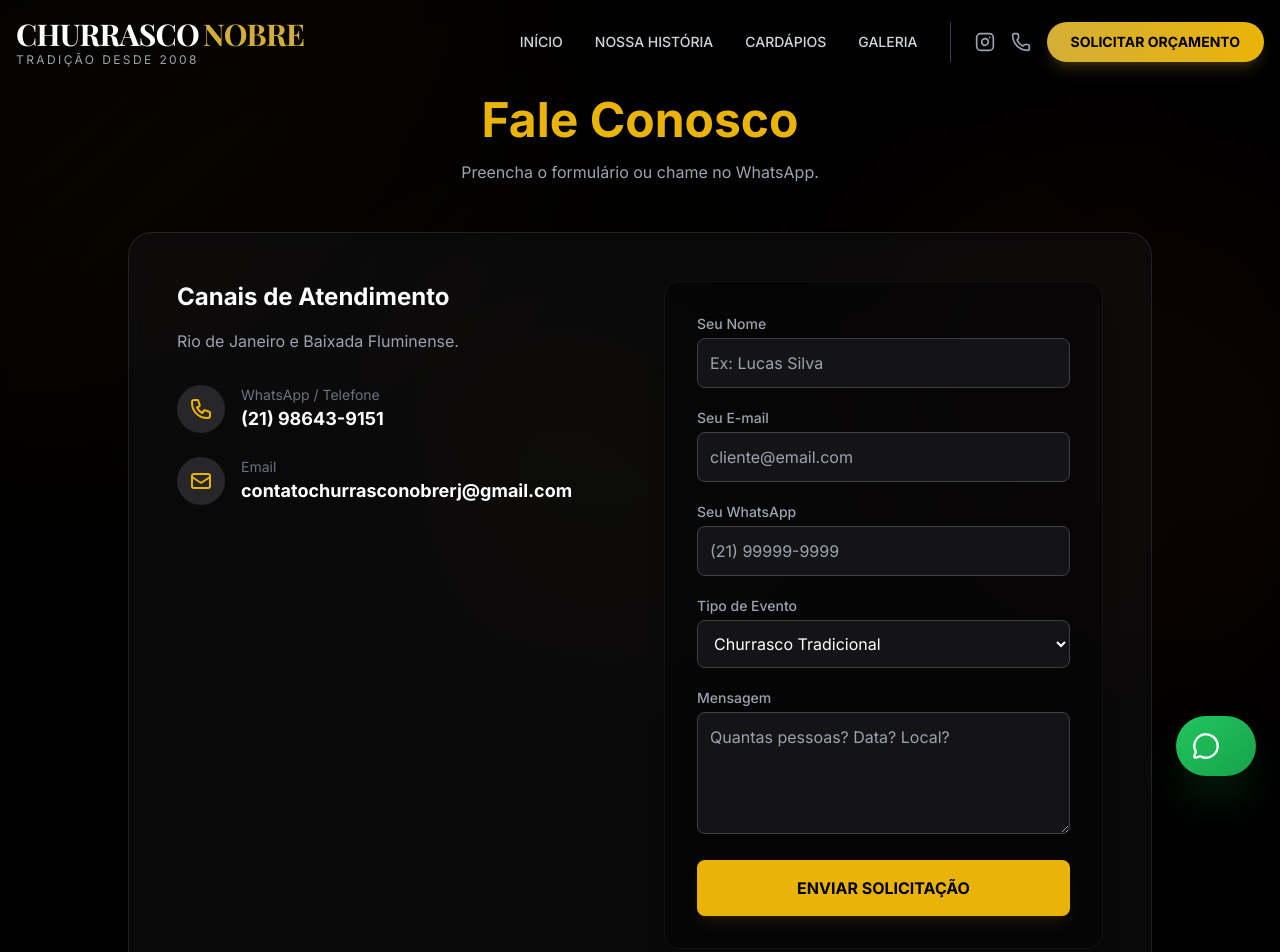
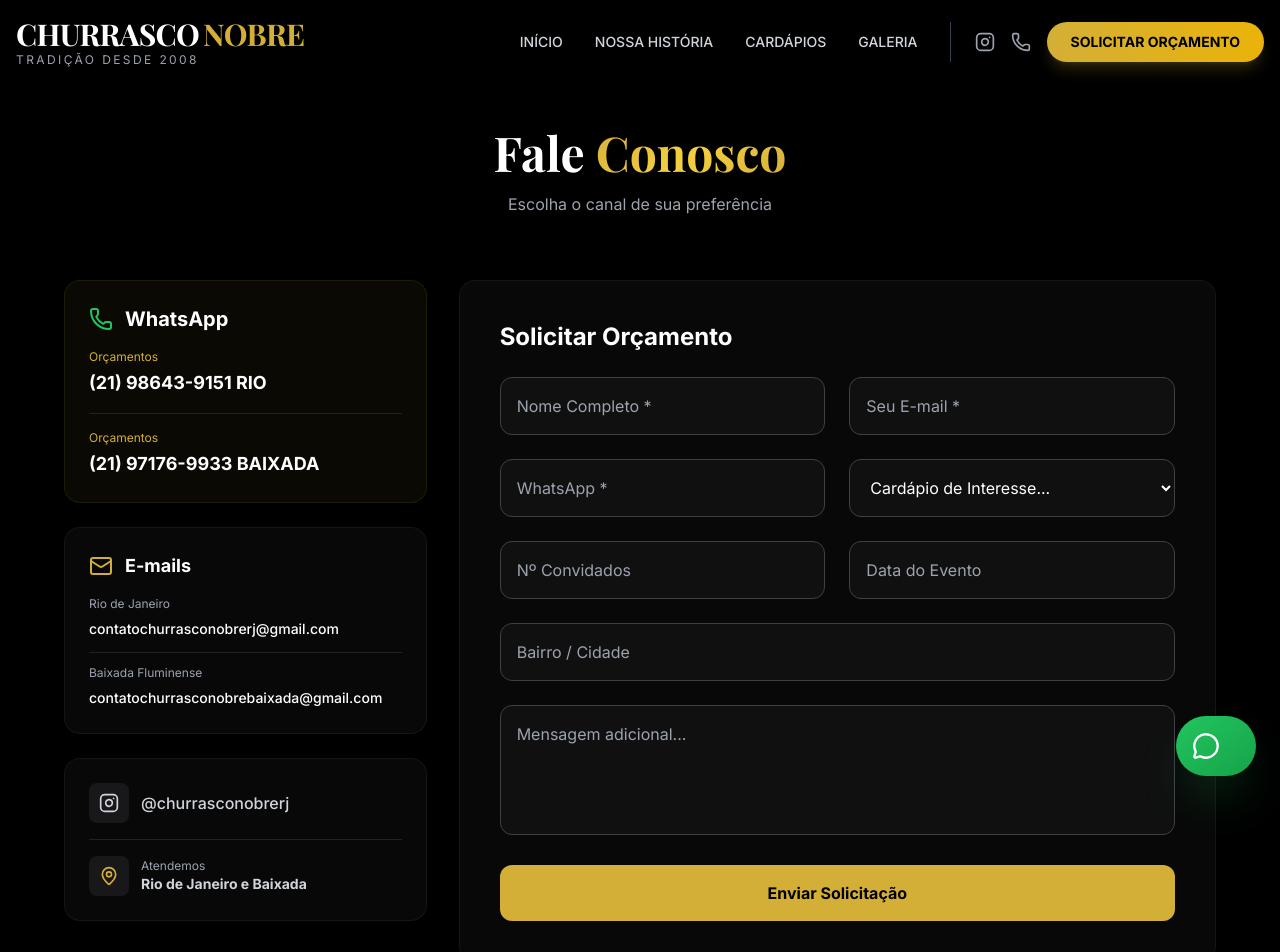
Before and after one commit to Dawerty12/Churrasco-Nobre, a Next.js app: page /contato in a window 1280 px wide. Shown: the top 952 px of the page. Built offline with nearby package versions, Linux system fonts and the light colour scheme; a web font is replaced by a local one.

Commit message:
Correção CONTATO

```diff
--- a/app/contato/page.tsx
+++ b/app/contato/page.tsx
@@ -1,153 +1,179 @@
-// app/contato/page.tsx
 "use client";
 
-import { useState, useRef, FormEvent } from "react";
-import emailjs from "@emailjs/browser";
+import { siteConfig } from "@/app/config/site";
+import { Phone, Mail, MapPin, Instagram, Loader2 } from "lucide-react";
+import { useState } from "react";
 
 export default function Contato() {
-  const formRef = useRef<HTMLFormElement>(null);
-  const [loading, setLoading] = useState(false);
-  const [sucesso, setSucesso] = useState(false);
-  const [erro, setErro] = useState("");
+  const [status, setStatus] = useState<"idle" | "loading" | "success" | "error">("idle");
 
-  const sendEmail = (e: FormEvent) => {
+  const handleSubmit = async (e: React.FormEvent<HTMLFormElement>) => {
     e.preventDefault();
-    setLoading(true);
-    setErro("");
+    setStatus("loading");
 
-    // =================================================================
-    // QUANDO TIVER TEMPO, COLAR MEUS CÓDIGOS DO EMAILJS AQUI DENTRO:
-    // =================================================================
-    const serviceID = "service_xxxxxxx";
-    const templateID = "template_xxxxxxx";
-    const publicKey = "xxxxxxxxxxxxxx";
-    // =================================================================
+    const form = e.currentTarget;
+    const formData = new FormData(form);
 
-    if (formRef.current) {
-      emailjs
-        .sendForm(serviceID, templateID, formRef.current, {
-          publicKey: publicKey,
-        })
-        .then(
-          () => {
-            setLoading(false);
-            setSucesso(true);
-            formRef.current?.reset();
-          },
-          (error: any) => {
-            setLoading(false);
-            setErro("Erro ao conectar. Verifique se as chaves do EmailJS estão configuradas.");
-            console.error("Erro detalhado:", error.text);
-          }
-        );
+    try {
+      await fetch("/", {
+        method: "POST",
+        headers: { "Content-Type": "application/x-www-form-urlencoded" },
+        body: new URLSearchParams(formData as any).toString(),
+      });
+
+      setStatus("success");
+      form.reset();
+      setTimeout(() => setStatus("idle"), 5000);
+
+    } catch (error) {
+      console.error("Erro no envio:", error);
+      setStatus("error");
     }
   };
 
   return (
-    <main className="min-h-screen pt-24 pb-16 relative">
-      <div className="container mx-auto px-4">
-
-        {/* Cabeçalho */}
-        <div className="text-center mb-12">
-            <h1 className="text-4xl md:text-5xl font-bold mb-4 text-yellow-500">Fale Conosco</h1>
-            <p className="text-gray-400">Preencha o formulário ou chame no WhatsApp.</p>
+    <main className="min-h-screen bg-black text-white pt-32 pb-24">
+      <div className="container mx-auto px-4 mb-16 text-center">
+        <h1 className="text-5xl font-serif font-bold mb-4">
+          Fale <span className="text-gradient-gold">Conosco</span>
+        </h1>
+        <p className="text-gray-400">Escolha o canal de sua preferência</p>
       </div>
 
-        <div className="max-w-5xl mx-auto grid grid-cols-1 md:grid-cols-2 gap-12 bg-zinc-900/40 p-8 md:p-12 rounded-3xl border border-white/10 backdrop-blur-md">
-
-            {/* Lado Esquerdo (Dados de Contato) */}
-            <div className="space-y-8">
-                <div>
-                    <h3 className="text-2xl font-bold text-white mb-4">Canais de Atendimento</h3>
-                    <p className="text-gray-400">Rio de Janeiro e Baixada Fluminense.</p>
+      <div className="container mx-auto px-4">
+        <div className="max-w-6xl mx-auto grid grid-cols-1 lg:grid-cols-3 gap-8">
+          <div className="lg:col-span-1 space-y-6">
+            <div className="glass-gold rounded-2xl p-6 border-l-4 border-primary">
+              <div className="flex items-center gap-3 mb-4">
+                <Phone className="w-6 h-6 text-green-500" />
+                <h3 className="text-xl font-bold text-white">WhatsApp</h3>
               </div>
-
-                <div className="space-y-6">
-                    <div className="flex items-center gap-4 group">
-                        <div className="w-12 h-12 bg-zinc-800 rounded-full flex items-center justify-center text-yellow-500">
-                             {/* Ícone Telefone */}
-                            <svg xmlns="http://www.w3.org/2000/svg" width="24" height="24" fill="none" viewBox="0 0 24 24" stroke="currentColor"><path strokeLinecap="round" strokeLinejoin="round" strokeWidth={2} d="M3 5a2 2 0 012-2h3.28a1 1 0 01.948.684l1.498 4.493a1 1 0 01-.502 1.21l-2.257 1.13a11.042 11.042 0 005.516 5.516l1.13-2.257a1 1 0 011.21-.502l4.493 1.498a1 1 0 01.684.949V19a2 2 0 01-2 2h-1C9.716 21 3 14.284 3 6V5z" /></svg>
+              <div className="space-y-4">
+                <a href={siteConfig.links.whatsappUrl} target="_blank" className="block group">
+                  <div className="text-xs text-primary mb-1">Orçamentos</div>
+                  <div className="font-bold text-lg group-hover:text-green-400 transition-colors">
+                    {siteConfig.contato.whatsappPrincipalFormatado}
                   </div>
-                        <div>
-                            <p className="text-sm text-gray-500">WhatsApp / Telefone</p>
-                            <p className="text-lg font-bold text-white">(21) 98643-9151</p>
+                </a>
+                <a href={siteConfig.links.whatsappSecundarioUrl} target="_blank" className="block group border-t border-white/10 pt-4">
+                  <div className="text-xs text-primary mb-1"> Orçamentos </div>
+                  <div className="font-bold text-lg group-hover:text-green-400 transition-colors">
+                    {siteConfig.contato.whatsappSecundarioFormatado}
+                  </div>
+                </a>
               </div>
             </div>
 
-                    <div className="flex items-center gap-4 group">
-                        <div className="w-12 h-12 bg-zinc-800 rounded-full flex items-center justify-center text-yellow-500">
-                            {/* Ícone Email */}
-                            <svg xmlns="http://www.w3.org/2000/svg" width="24" height="24" fill="none" viewBox="0 0 24 24" stroke="currentColor"><path strokeLinecap="round" strokeLinejoin="round" strokeWidth={2} d="M3 8l7.89 5.26a2 2 0 002.22 0L21 8M5 19h14a2 2 0 002-2V7a2 2 0 00-2-2H5a2 2 0 00-2 2v10a2 2 0 002 2z" /></svg>
+            <div className="glass rounded-2xl p-6">
+               <div className="flex items-center gap-3 mb-4">
+                <Mail className="w-6 h-6 text-primary" />
+                <h3 className="text-lg font-bold text-white">E-mails</h3>
+              </div>
+              <div className="space-y-3">
+                 <a href={`mailto:${siteConfig.contato.email}`} className="block group">
+                    <span className="text-xs text-gray-400 block mb-1">Rio de Janeiro</span>
+                    <span className="text-sm font-medium break-all group-hover:text-primary transition-colors">
+                      {siteConfig.contato.email}
+                    </span>
+                 </a>
+                 <a href={`mailto:${siteConfig.contato.emailBaixada}`} className="block group border-t border-white/10 pt-3">
+                    <span className="text-xs text-gray-400 block mb-1">Baixada Fluminense</span>
+                    <span className="text-sm font-medium break-all group-hover:text-primary transition-colors">
+                      {siteConfig.contato.emailBaixada}
+                    </span>
+                 </a>
+              </div>
+            </div>
+
+            <div className="glass rounded-2xl p-6 space-y-4">
+              <a href={siteConfig.contato.instagram} target="_blank" className="flex items-center gap-3 text-gray-300 hover:text-pink-500 transition-colors">
+                <div className="w-10 h-10 rounded-lg bg-zinc-900 flex items-center justify-center">
+                   <Instagram className="w-5 h-5" />
+                </div>
+                <span className="font-medium">{siteConfig.contato.instagramLabel}</span>
+              </a>
+              <div className="flex items-center gap-3 text-gray-300 pt-4 border-t border-white/10">
+                 <div className="w-10 h-10 rounded-lg bg-zinc-900 flex items-center justify-center shrink-0">
+                    <MapPin className="w-5 h-5 text-primary" />
                  </div>
                  <div>
-                            <p className="text-sm text-gray-500">Email</p>
-                            <p className="text-lg font-bold text-white">contatochurrasconobrerj@gmail.com</p>
+                    <div className="text-xs text-gray-400">Atendemos</div>
+                    <div className="text-sm font-bold">Rio de Janeiro e Baixada</div>
                  </div>
               </div>
             </div>
           </div>
+          <div className="lg:col-span-2">
+             <div className="glass rounded-2xl p-8 md:p-10 border border-zinc-800">
+              <h2 className="text-2xl font-bold text-white mb-2">Solicitar Orçamento</h2>
 
-            {/* Lado Direito: Formulário */}
-            <div className="bg-black/40 p-8 rounded-2xl border border-white/5 shadow-xl">
+              {status === "success" && (
+                <div className="mb-6 p-4 bg-green-500/20 border border-green-500 rounded-xl text-green-200 animate-pulse">
+                  ✅ Solicitação enviada com sucesso! Em breve entraremos em contato.
+                </div>
+              )}
 
-                {sucesso ? (
-                  <div className="text-center py-12 animate-pulse-slow">
-                    <div className="w-20 h-20 bg-green-500 rounded-full flex items-center justify-center mx-auto mb-6 text-black">
-                      <svg xmlns="http://www.w3.org/2000/svg" width="40" height="40" fill="none" viewBox="0 0 24 24" stroke="currentColor" strokeWidth={3}><path strokeLinecap="round" strokeLinejoin="round" d="M5 13l4 4L19 7" /></svg>
+              {status === "error" && (
+                <div className="mb-6 p-4 bg-red-500/20 border border-red-500 rounded-xl text-red-200">
+                  ❌ Ocorreu um erro. Por favor, tente pelo WhatsApp.
                 </div>
-                    <h3 className="text-2xl font-bold text-white mb-2">Recebemos seu pedido!</h3>
-                    <p className="text-gray-400">Em breve entraremos em contato.</p>
-                    <button onClick={() => setSucesso(false)} className="mt-8 text-yellow-500 hover:underline">Enviar nova mensagem</button>
-                  </div>
-                ) : (
-                  <form ref={formRef} onSubmit={sendEmail}>
-                      <div className="space-y-5">
+              )}
 
-                          {/* Nome - Obrigatório */}
-                          <div>
-                              <label className="block text-sm font-medium text-gray-400 mb-1">Seu Nome</label>
-                              <input type="text" name="nome" required className="w-full bg-zinc-900/80 border border-zinc-700 rounded-lg p-3 text-white focus:border-yellow-500 outline-none" placeholder="Ex: Lucas Silva" />
+               <form
+                name="contato"
+                method="POST"
+                data-netlify="true"
+                onSubmit={handleSubmit}
+                className="space-y-6 mt-6"
+              >
+                <input type="hidden" name="form-name" value="contato" />
+
+                {/* Nome e Email */}
+                <div className="grid grid-cols-1 md:grid-cols-2 gap-6">
+                  <input type="text" name="nome" required placeholder="Nome Completo *" className="w-full bg-zinc-900/50 border border-zinc-700 rounded-xl p-4 text-white outline-none focus:border-primary transition-colors" />
+                  <input type="email" name="email" required placeholder="Seu E-mail *" className="w-full bg-zinc-900/50 border border-zinc-700 rounded-xl p-4 text-white outline-none focus:border-primary transition-colors" />
                 </div>
 
-                          {/* Email - Obrigatório */}
-                          <div>
-                              <label className="block text-sm font-medium text-gray-400 mb-1">Seu E-mail</label>
-                              <input type="email" name="email" required className="w-full bg-zinc-900/80 border border-zinc-700 rounded-lg p-3 text-white focus:border-yellow-500 outline-none" placeholder="cliente@email.com" />
-                          </div>
-
-                          {/* WhatsApp - Obrigatório */}
-                          <div>
-                              <label className="block text-sm font-medium text-gray-400 mb-1">Seu WhatsApp</label>
-                              <input type="tel" name="telefone" required className="w-full bg-zinc-900/80 border border-zinc-700 rounded-lg p-3 text-white focus:border-yellow-500 outline-none" placeholder="(21) 99999-9999" />
-                          </div>
-
-                          {/* Select */}
-                          <div>
-                              <label className="block text-sm font-medium text-gray-400 mb-1">Tipo de Evento</label>
-                              <select name="evento" className="w-full bg-zinc-900/80 border border-zinc-700 rounded-lg p-3 text-white focus:border-yellow-500 outline-none">
-                                  <option>Churrasco Tradicional</option>
-                                  <option>Casamento</option>
-                                  <option>Festa Junina</option>
-                                  <option>Coquetel</option>
-                                  <option>Feijoada</option>
-                                  <option>Outro</option>
+                {/* Telefone e Tipo de Cardápio */}
+                <div className="grid grid-cols-1 md:grid-cols-2 gap-6">
+                   <input type="tel" name="telefone" required placeholder="WhatsApp *" className="w-full bg-zinc-900/50 border border-zinc-700 rounded-xl p-4 text-white outline-none focus:border-primary transition-colors" />
+                   <select name="tipo-cardapio" className="w-full bg-zinc-900/50 border border-zinc-700 rounded-xl p-4 text-white outline-none cursor-pointer">
+                      <option value="">Cardápio de Interesse...</option>
+                      <option value="churrasco">Churrasco</option>
+                      <option value="festa-junina">Festa Junina</option>
+                      <option value="feijoada">Feijoada</option>
+                      <option value="coquetel">Coquetel</option>
                    </select>
                 </div>
 
-                          {/* Mensagem */}
-                          <div>
-                              <label className="block text-sm font-medium text-gray-400 mb-1">Mensagem</label>
-                              <textarea name="mensagem" rows={4} className="w-full bg-zinc-900/80 border border-zinc-700 rounded-lg p-3 text-white focus:border-yellow-500 outline-none" placeholder="Quantas pessoas? Data? Local?"></textarea>
+                {/* Convidados e Data */}
+                 <div className="grid grid-cols-1 md:grid-cols-2 gap-6">
+                  <input type="number" name="convidados" placeholder="Nº Convidados" className="w-full bg-zinc-900/50 border border-zinc-700 rounded-xl p-4 text-white outline-none" />
+                  <input type="text" name="data" placeholder="Data do Evento" className="w-full bg-zinc-900/50 border border-zinc-700 rounded-xl p-4 text-white outline-none" />
                 </div>
 
-                          {erro && <p className="text-red-500 text-sm">{erro}</p>}
+                {/* Localização */}
+                <div>
+                  <input type="text" name="localizacao" placeholder="Bairro / Cidade" className="w-full bg-zinc-900/50 border border-zinc-700 rounded-xl p-4 text-white outline-none" />
+                </div>
 
-                          <button type="submit" disabled={loading} className="w-full bg-yellow-500 hover:bg-yellow-400 text-black font-bold py-4 rounded-lg transition-transform hover:scale-[1.02] shadow-lg shadow-yellow-500/10 disabled:opacity-50">
-                              {loading ? "Enviando..." : "ENVIAR SOLICITAÇÃO"}
+                <textarea name="mensagem" rows={4} placeholder="Mensagem adicional..." className="w-full bg-zinc-900/50 border border-zinc-700 rounded-xl p-4 text-white outline-none resize-none"></textarea>
+
+                <button
+                  type="submit"
+                  disabled={status === "loading" || status === "success"}
+                  className="w-full bg-primary text-black font-bold py-4 rounded-xl hover:bg-yellow-400 transition-all hover:scale-[1.02] disabled:opacity-50 disabled:cursor-not-allowed flex items-center justify-center gap-2"
+                >
+                  {status === "loading" ? (
+                    <>
+                      <Loader2 className="animate-spin" /> Enviando...
+                    </>
+                  ) : (
+                    "Enviar Solicitação"
+                  )}
                 </button>
+              </form>
             </div>
-                  </form>
-                )}
           </div>
         </div>
       </div>
```
Lines whose indentation alone changed are shown as unchanged.
